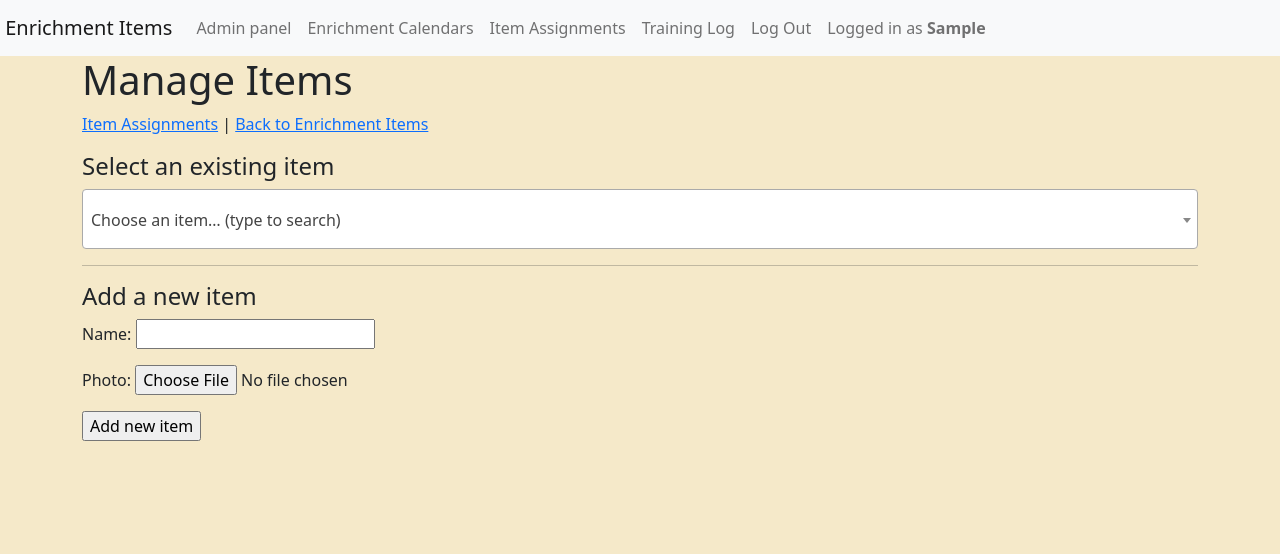
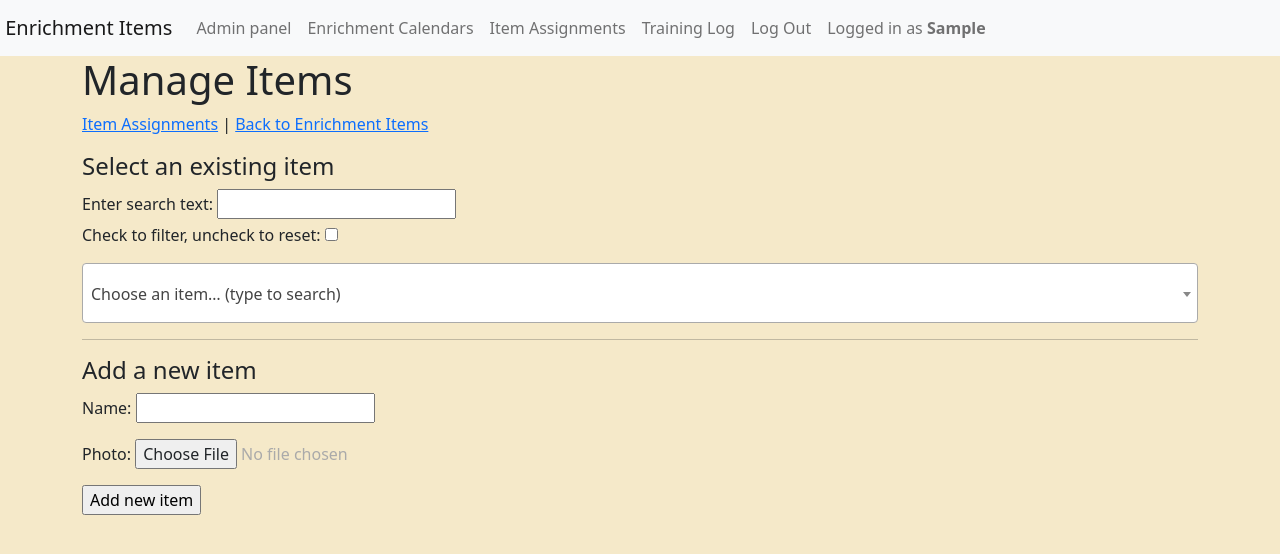
Before and after one commit to cfmays/Ents, a Django app: page /create/ in a window 1280 px wide. Shown: the top 554 px of the page. Run offline with Django 3.2, Linux system fonts and the light colour scheme; a user stored in the database is signed in; tables that the repository leaves empty hold one stand-in row (values such as "Sample post"); some libraries are stand-ins or nearby versions.

Commit message:
Manage Items: filter boxes for the item picker; gray "No file chosen"
The picker for an existing item gets the same three search boxes as the other
pages (the second and third appear as needed), and the "No file chosen" text
on the file inputs is light gray until a file is picked.

Co-Authored-By: Claude Sonnet 5 <noreply@anthropic.com>

```diff
--- a/ents/ents/templates/createEnrichment.html
+++ b/ents/ents/templates/createEnrichment.html
@@ -9,6 +9,9 @@
   .select2-selection--single .select2-selection__arrow { height: 60px !important; }
   .manage-panel { border: 1px solid #c9bd9c; border-radius: 6px; background: #f8f0d8; padding: 12px 16px; margin: 12px 0; }
   .manage-panel form { margin-bottom: 10px; }
+  /* "No file chosen" in light gray; the button keeps its normal look and a chosen file name is normal text */
+  input[type=file].no-file { color: #aaa; }
+  input[type=file].no-file::file-selector-button { color: #212529; }
 </style>
 
 <h1>Manage Items</h1>
@@ -17,7 +20,11 @@
   <a href="{% url 'index' %}">Back to Enrichment Items</a>
 </p>
 
-<h4>Select an existing item</h4>
+<h4 id="pick-heading">Select an existing item</h4>
+<p class="mb-1">Enter search text: <input type="text" id="search-1"></p>
+<p class="mb-1" id="row-2" style="display:none">and also (optional): <input type="text" id="search-2"></p>
+<p class="mb-1" id="row-3" style="display:none">and also (optional): <input type="text" id="search-3"></p>
+<p>Check to filter, uncheck to reset: <input type="checkbox" id="filter-on"></p>
 <select id="pick-item" style="width:100%; max-width:700px">
   <option value="">Choose an item&hellip; (type to search)</option>
   {% for i in items %}<option value="{{ i.id }}"{% if i.photo %} data-thumb="{{ i.photo.url }}"{% endif %}{% if item and i.id == item.id %} selected{% endif %}>{{ i.name }}</option>{% endfor %}
@@ -87,6 +94,53 @@
   }
   $("#pick-item").select2({ width: "100%", templateResult: thumbFormatter(56), templateSelection: thumbFormatter(50) });
 
+  // filter the item list by up to three search strings (an item must contain all of them); the chosen item always stays
+  var allItems = $("#pick-item option[value!='']").map(function () {
+    return { id: this.value, text: this.text, thumb: $(this).data("thumb") || "" };
+  }).get();
+
+  function applyFilter() {
+    var terms = ["#search-1", "#search-2", "#search-3"].map(function (id) {
+      return $(id).val().trim().toLowerCase();
+    }).filter(function (t) { return t; });
+    var filtering = $("#filter-on").prop("checked");
+    var chosen = $("#pick-item").val();
+    var shown = allItems.filter(function (item) {
+      return !filtering || item.id === chosen ||
+        terms.every(function (t) { return item.text.toLowerCase().indexOf(t) !== -1; });
+    });
+    var $pick = $("#pick-item").empty().append($("<option>").val("").text("Choose an item\u2026 (type to search)"));
+    shown.forEach(function (item) {
+      var $o = $("<option>").val(item.id).text(item.text).prop("selected", item.id === chosen);
+      if (item.thumb) { $o.attr("data-thumb", item.thumb); }
+      $pick.append($o);
+    });
+    $pick.trigger("change.select2");   // refresh the dropdown without navigating
+    $("#pick-heading").text("Select an existing item (" + shown.length + (shown.length === 1 ? " item" : " items") + ")");
+  }
+
+  // the second and third boxes appear only once the one before them has text
+  function showBoxes() {
+    var t1 = $("#search-1").val().trim(), t2 = $("#search-2").val().trim(), t3 = $("#search-3").val().trim();
+    $("#row-2").toggle(!!(t1 || t2 || t3));
+    $("#row-3").toggle(!!(t2 || t3));
+  }
+  $("#search-1, #search-2, #search-3").on("input", showBoxes);
+  $("#filter-on").on("change", applyFilter);
+  $("#search-1, #search-2, #search-3").on("change", function () {
+    if ($("#filter-on").prop("checked")) { applyFilter(); }
+  }).on("keydown", function (event) {
+    if (event.key === "Enter") {
+      event.preventDefault();
+      $("#filter-on").prop("checked", true);
+      applyFilter();
+    }
+  });
+
+  // gray text while no file is chosen
+  $("input[type=file]").each(function () { $(this).toggleClass("no-file", !this.files.length); })
+    .on("change", function () { $(this).toggleClass("no-file", !this.files.length); });
+
   // choosing an item reloads this page with that item's options
   $("#pick-item").on("change", function () {
     var id = $(this).val();
--- a/ents/ents/tests.py
+++ b/ents/ents/tests.py
@@ -172,6 +172,7 @@ class ManageItemsTests(TestCase):
         self.assertContains(page, reverse('zoo:item_assignment'))   # link to Item Assignments
         self.assertContains(page, 'Back to Enrichment Items')
         self.assertNotContains(self.client.get(self.url), 'Change name')  # nothing selected
+        self.assertContains(page, 'id="search-3"')  # the three filter boxes for the picker
 
     def test_rename_item_and_refuse_duplicate_names(self):
         Enrichment.objects.create(name='Other Ball', photo=make_image_file(name='o.png'))
```
